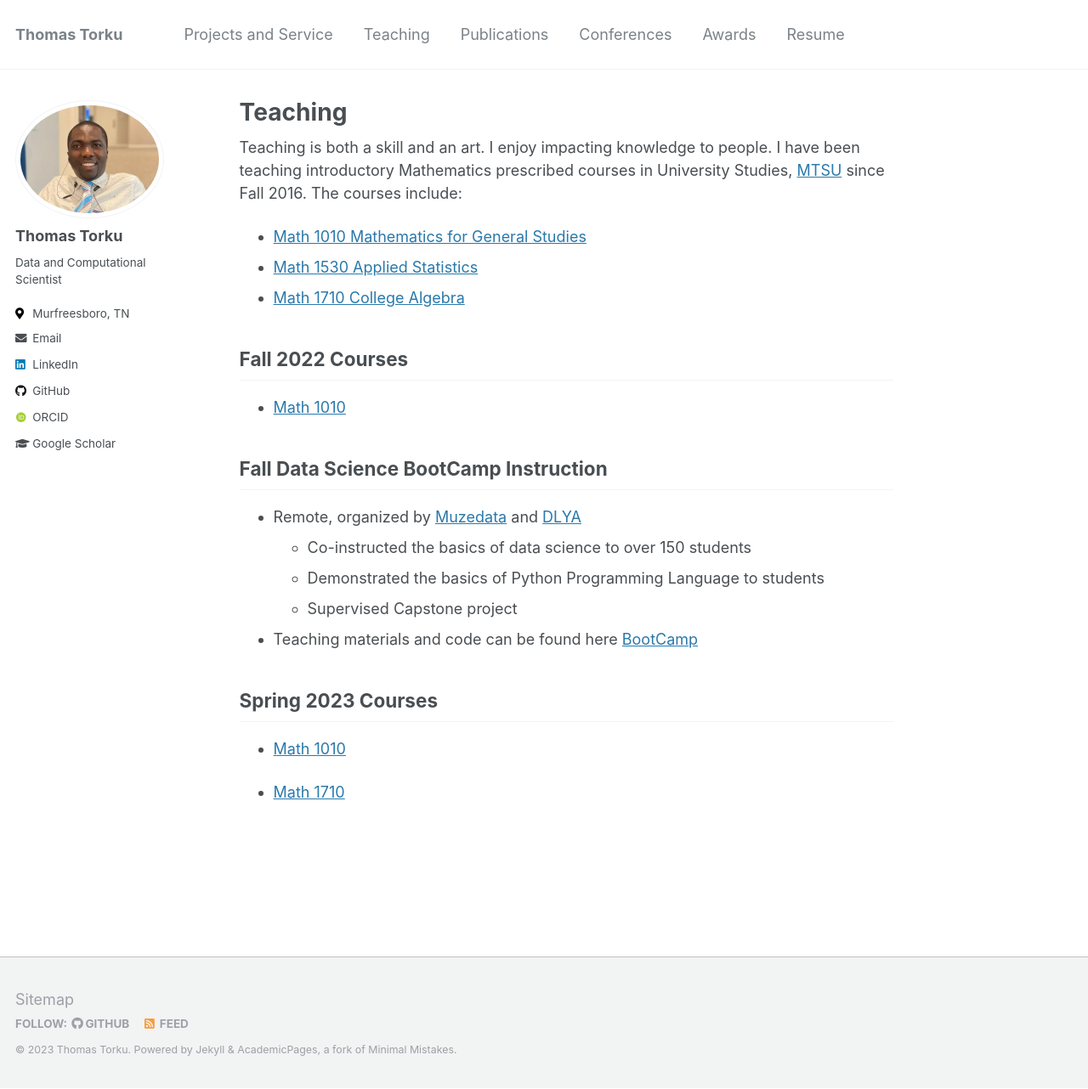
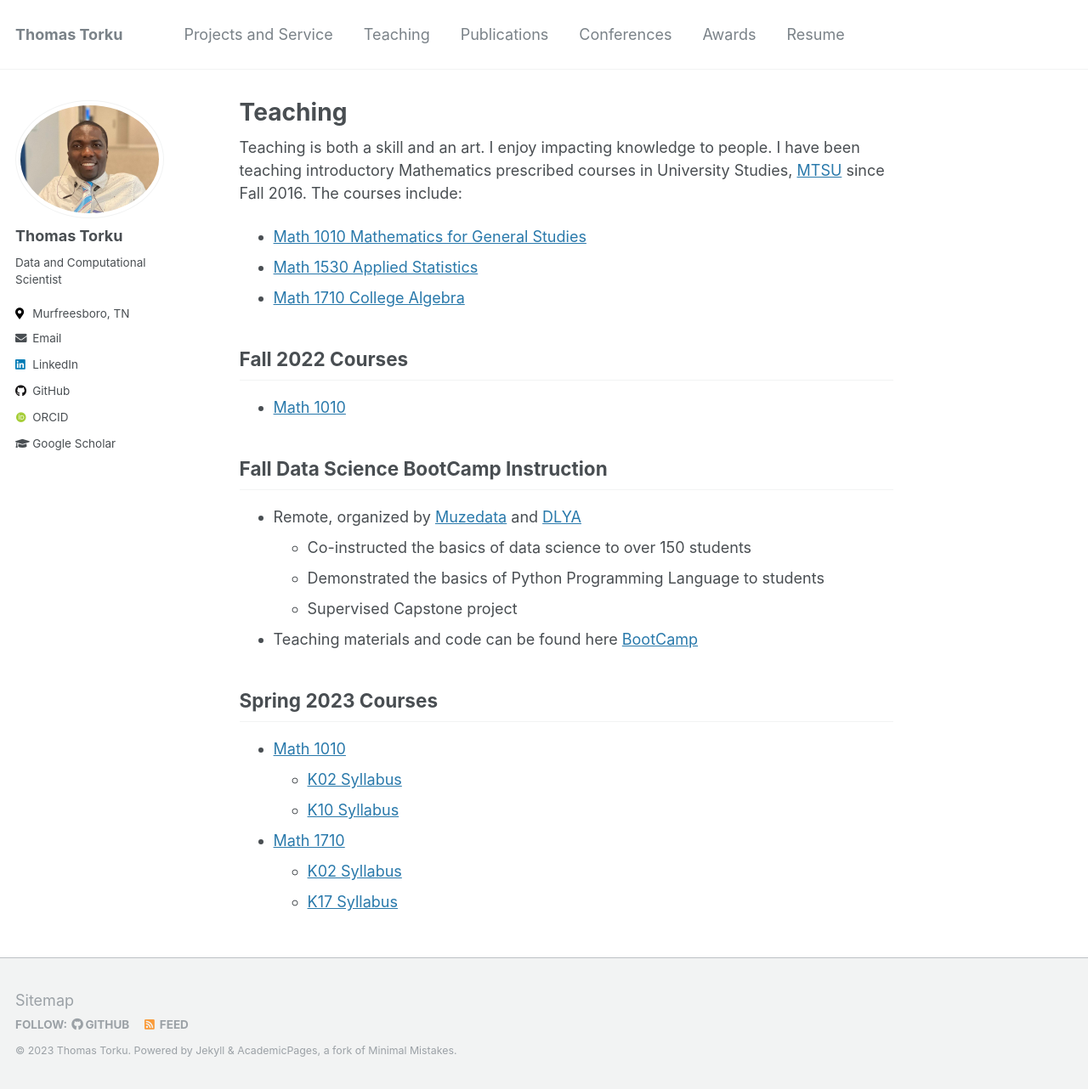
Before and after one commit to ttorku/ttorku.github.io, a Jekyll site: the page built from _pages/teaching.md, in a window 1280 px wide and 1282 px high. Shown: the whole window at 85% size. Built offline with Jekyll 4.4.1, drawn with Linux system fonts in a browser that asks for light colours; some web fonts are replaced.

Commit message:
added files

```diff
--- a/_pages/teaching.md
+++ b/_pages/teaching.md
@@ -21,6 +21,9 @@ Mathematics prescribed courses in University Studies, [MTSU](https://www.mtsu.ed
 
 ## Spring 2023 Courses
    * [Math 1010](https://www.mtsu.edu/math/course-materials.php)
-
+     * [K02 Syllabus](/files/pdf/teaching/Math1010 K02 Syllabus.pdf)
+     * [K10 Syllabus](/files/pdf/teaching/Math1010 K10 Syllabus.pdf)
 
    * [Math 1710](https://www.mtsu.edu/math/course-materials.php)
+     * [K02 Syllabus](/files/pdf/teaching/Math 1710 K02 Syllabus.pdf)
+     * [K17 Syllabus](/files/pdf/teaching/Math 1710 K17 Syllabus.pdf)
```
Also changed, not shown: 15 other files.
